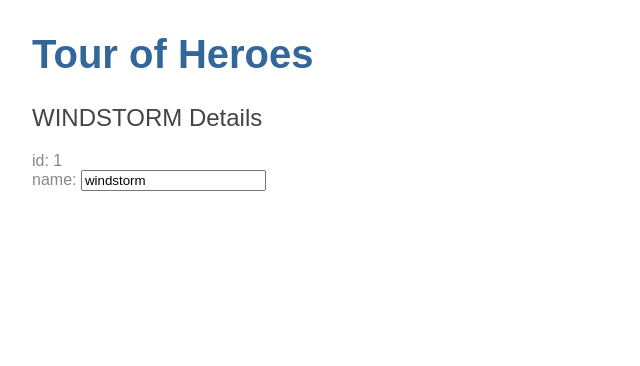
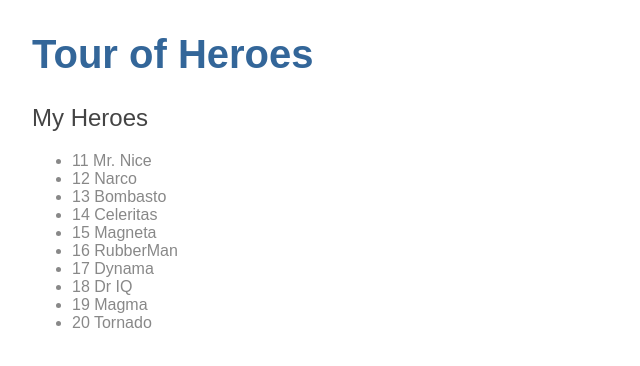
Before and after one commit to PLParson/angular-tour-of-heroes, an Angular app: page / in a window 1280 px wide. Shown: the top 366 px of the page, without its empty margins (0-640 px from the left). Built offline with nearby package versions, Linux system fonts and the light colour scheme.

Commit message:
Displaying a list

```diff
--- a/src/app/heroes/heroes.component.html
+++ b/src/app/heroes/heroes.component.html
@@ -1,7 +1,20 @@
-<h2>{{hero.name | uppercase}} Details</h2>
-<div><span>id: </span>{{hero.id}}</div>
-<div>
-  <label>name:
-    <input [(ngModel)]="hero.name" placeholder="name"/>
-  </label>
+<h2>My Heroes</h2>
+<ul class="heroes">
+  <li *ngFor="let hero of heroes"
+    [class.selected]="hero === selectedHero"
+    (click)="onSelect(hero)">
+    <span class="badge">{{hero.id}}</span> {{hero.name}}
+  </li>
+</ul>
+
+<div *ngIf="selectedHero">
+
+  <h2>{{selectedHero.name | uppercase}} Details</h2>
+  <div><span>id: </span>{{selectedHero.id}}</div>
+  <div>
+    <label>name:
+      <input [(ngModel)]="selectedHero.name" placeholder="name"/>
+    </label>
+  </div>
+
 </div>
--- a/src/app/heroes/heroes.component.ts
+++ b/src/app/heroes/heroes.component.ts
@@ -1,21 +1,24 @@
 import { Component, OnInit } from '@angular/core';
-import {Hero} from '../hero';
+import { Hero } from '../hero';
+import { HEROES } from '../mock-heroes';
 
 @Component({
   selector: 'app-heroes',
   templateUrl: './heroes.component.html',
   styleUrls: ['./heroes.component.css']
 })
+
 export class HeroesComponent implements OnInit {
-  hero = {
-    id: 1,
-    name: 'windstorm'
-  };
+
+  heroes = HEROES;
+  selectedHero: Hero;
 
   constructor() { }
 
   ngOnInit() {
   }
 
-
+  onSelect(hero: Hero): void {
+    this.selectedHero = hero;
+  }
 }
--- /dev/null
+++ b/src/app/mock-heroes.ts
@@ -0,0 +1,14 @@
+import { Hero } from './hero';
+
+export const HEROES: Hero[] = [
+  { id: 11, name: 'Mr. Nice' },
+  { id: 12, name: 'Narco' },
+  { id: 13, name: 'Bombasto' },
+  { id: 14, name: 'Celeritas' },
+  { id: 15, name: 'Magneta' },
+  { id: 16, name: 'RubberMan' },
+  { id: 17, name: 'Dynama' },
+  { id: 18, name: 'Dr IQ' },
+  { id: 19, name: 'Magma' },
+  { id: 20, name: 'Tornado' }
+];
```
